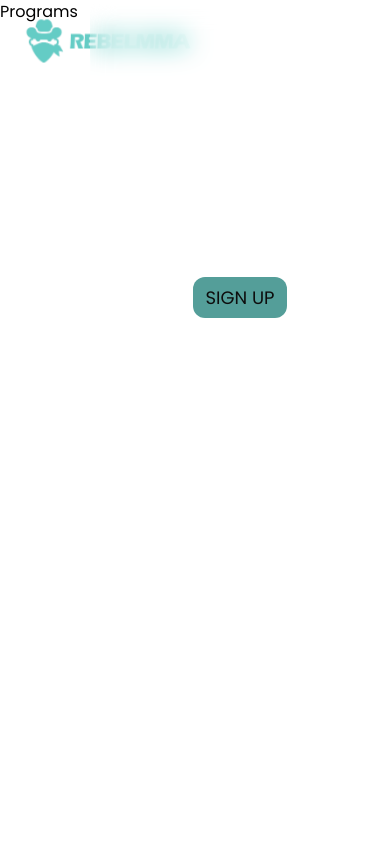
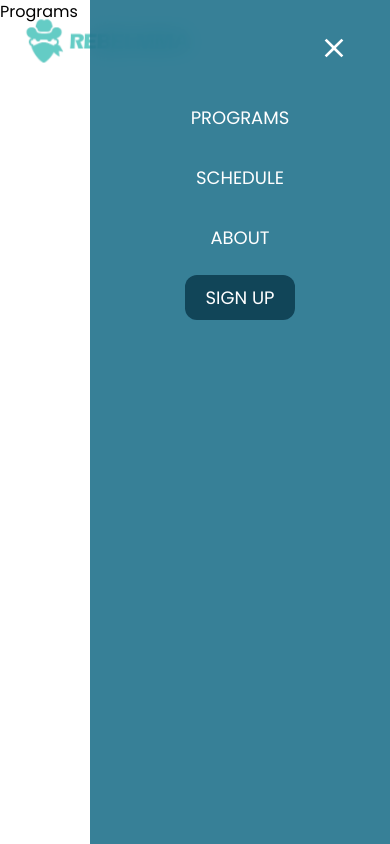
Before and after one commit to 10richard/rebel-mma, a React (Vite) app: page /programs in a window 390 px wide. Both pictures are taken after a click on the picture 354 px from the left and 40 px from the top of the page. Built offline with nearby package versions, Linux system fonts and the light colour scheme.

Commit message:
Edit styling of menu modal

```diff
--- a/src/components/Header/Navbar.tsx
+++ b/src/components/Header/Navbar.tsx
@@ -71,7 +71,7 @@ const Navbar = () => {
 
       {/* Menu modal */}
       <div
-        className={`fixed right-0 bottom-0 z-40 h-full w-[300px] min-[1150px]:hidden opacity-95 backdrop-blur-md bg-babyblue/80 text-lg ${
+        className={`fixed right-0 bottom-0 z-40 h-full w-[300px] min-[1150px]:hidden opacity-95 backdrop-blur-md bg-secondary/90 text-lg ${
           toggle ? "flex-col" : "hidden"
         } `}
       >
@@ -103,10 +103,7 @@ const Navbar = () => {
             </a>
           </li>
           <li>
-            <a
-              className="bg-seaserpent px-3 py-2 text-black rounded-xl brightness-75 hover:brightness-100 duration-300"
-              href="/signup"
-            >
+            <a className="bg-primary px-5 py-2.5 rounded-xl" href="/signup">
               SIGN UP
             </a>
           </li>
```
